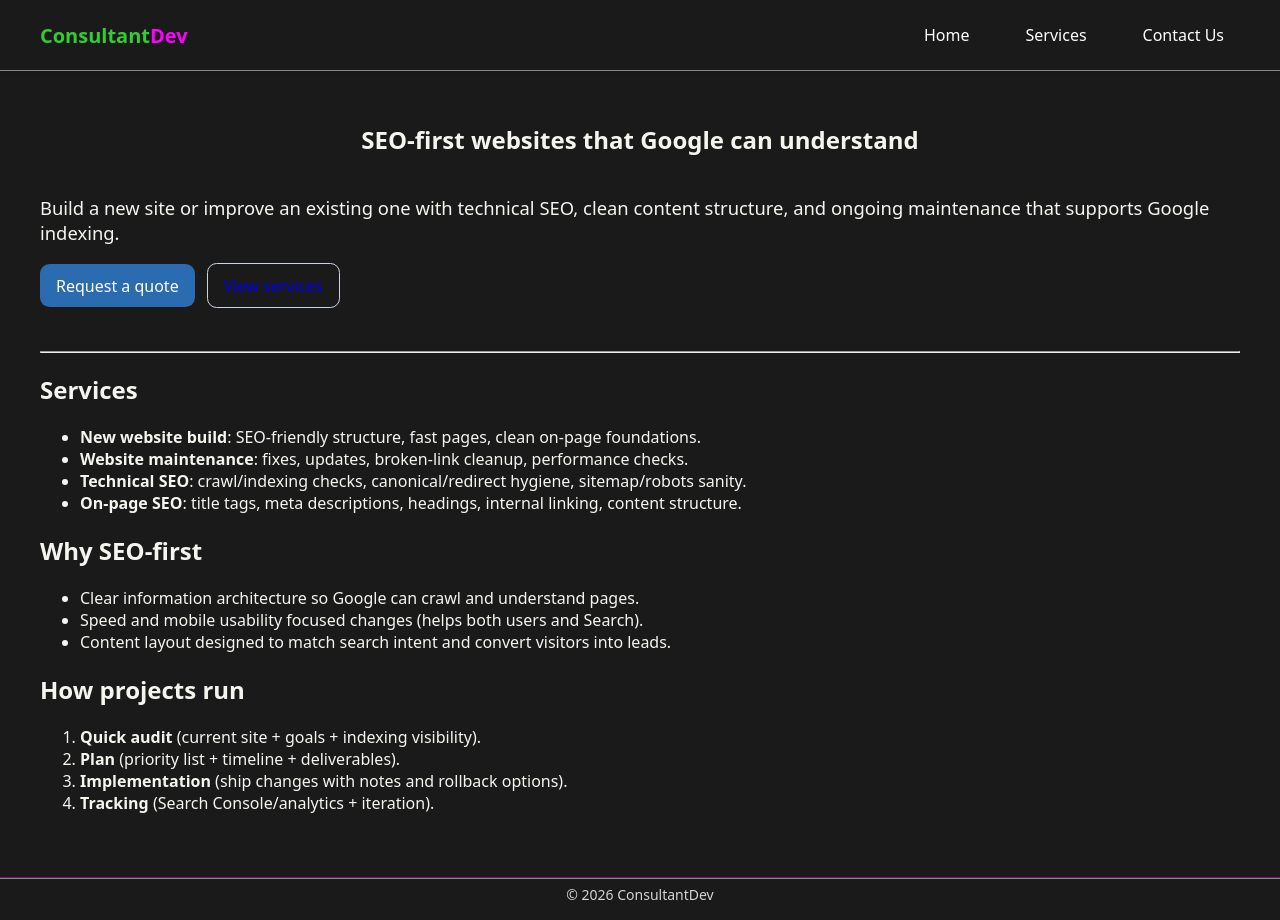
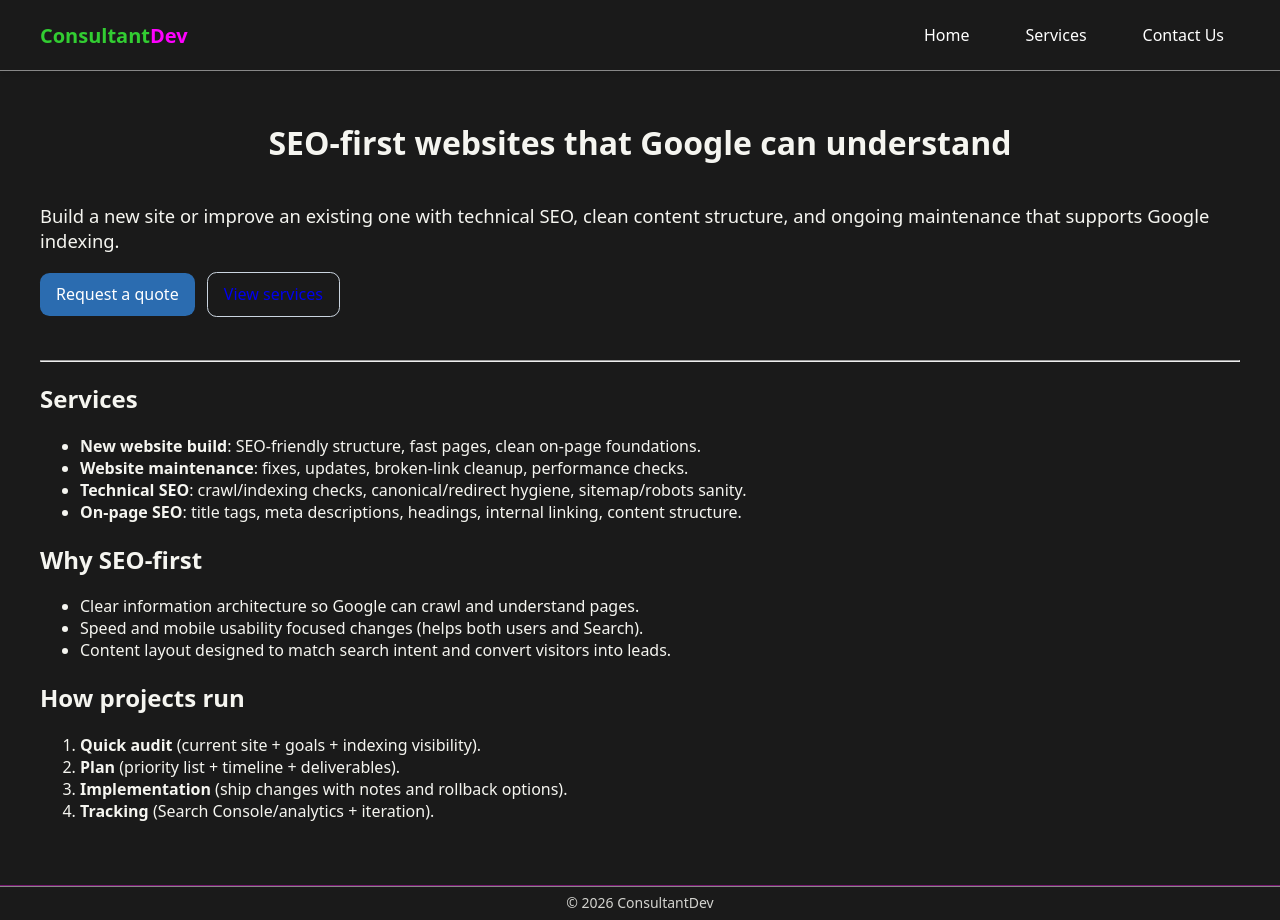
Before and after one commit to m33lucky-benny/ebiya-consul, a Jekyll site: the page built from index.html, in a window 1280 px wide. Built offline with Jekyll 4.4.1, drawn with Linux system fonts in a browser that asks for light colours.

Commit message:
Update head.html

```diff
--- a/_includes/head.html
+++ b/_includes/head.html
@@ -1,6 +1,17 @@
 <head>
   <meta charset="utf-8">
   <meta name="viewport" content="width=device-width, initial-scale=1.0">
+
+  <!-- Critical CSS: Fix H1 Deprecation Warning -->
+<style>
+/* UA H1-in-section fix */
+h1 {
+  font-size: 2em !important;
+  line-height: 1.2;
+  margin: 0.67em 0;
+}
+</style>
+
 
   <!-- Google Search Console Verification -->
   <meta name="google-site-verification" content="ULsSS9SW0O2t0d76FM20iITO83i9vbTNtTVclZiV7mM" />
```
